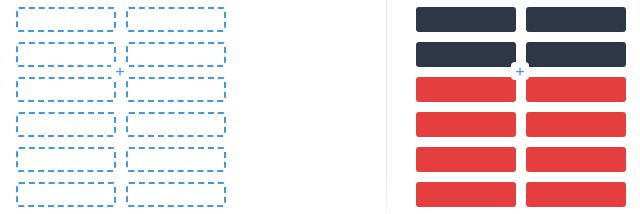
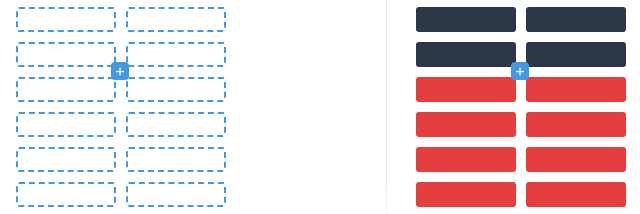
Before and after one commit to daobuer/kid-math, a plain HTML site: page index.html in a window 1280 px wide. Both pictures are taken after a click on the button "下一步 →". Shown: the part 337-551 px from the top of the page, 254-894 px from the left. Drawn offline with Linux system fonts and the light colour scheme.

Commit message:
style: 微调中间操作符样式

```diff
--- a/css/style.css
+++ b/css/style.css
@@ -240,8 +240,8 @@ body {
 .between-operator {
   font-size: 18px;
   font-weight: 700;
-  color: #4299E1;
-  background: #FFFFFF;
+  color: #FFFFFF;
+  background: #4299E1;
   padding: 0 4px;
   border-radius: 4px;
   z-index: 10;
```
